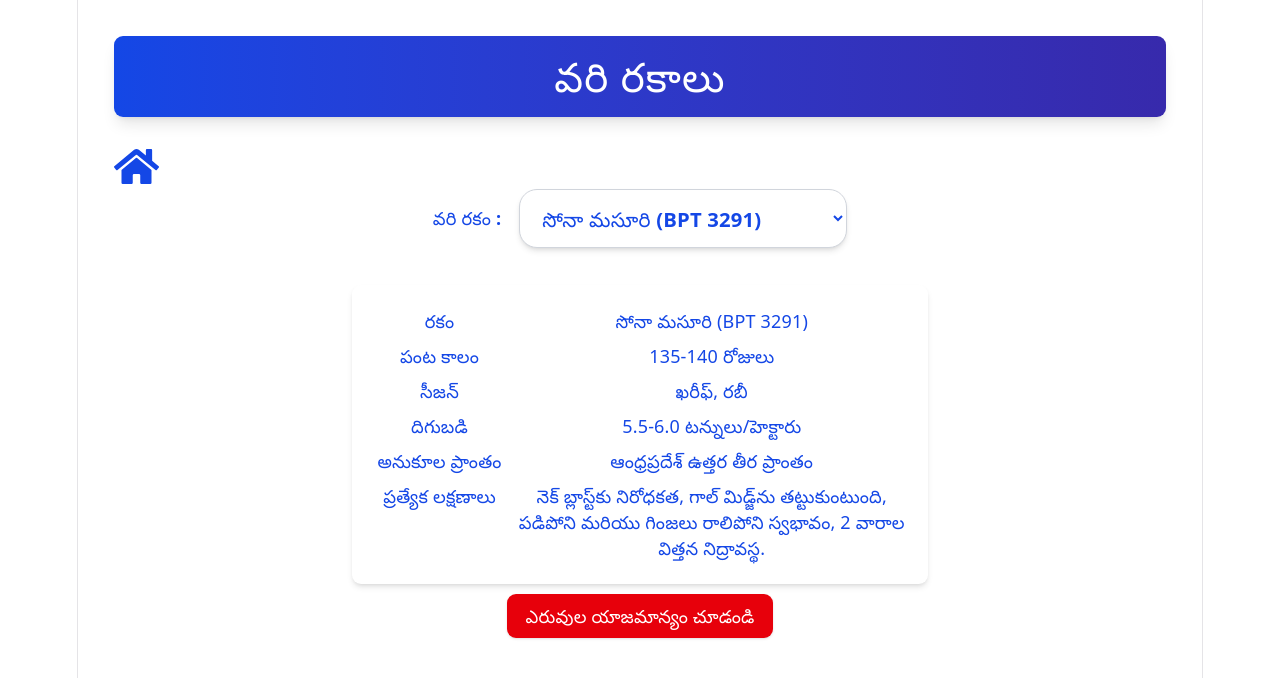
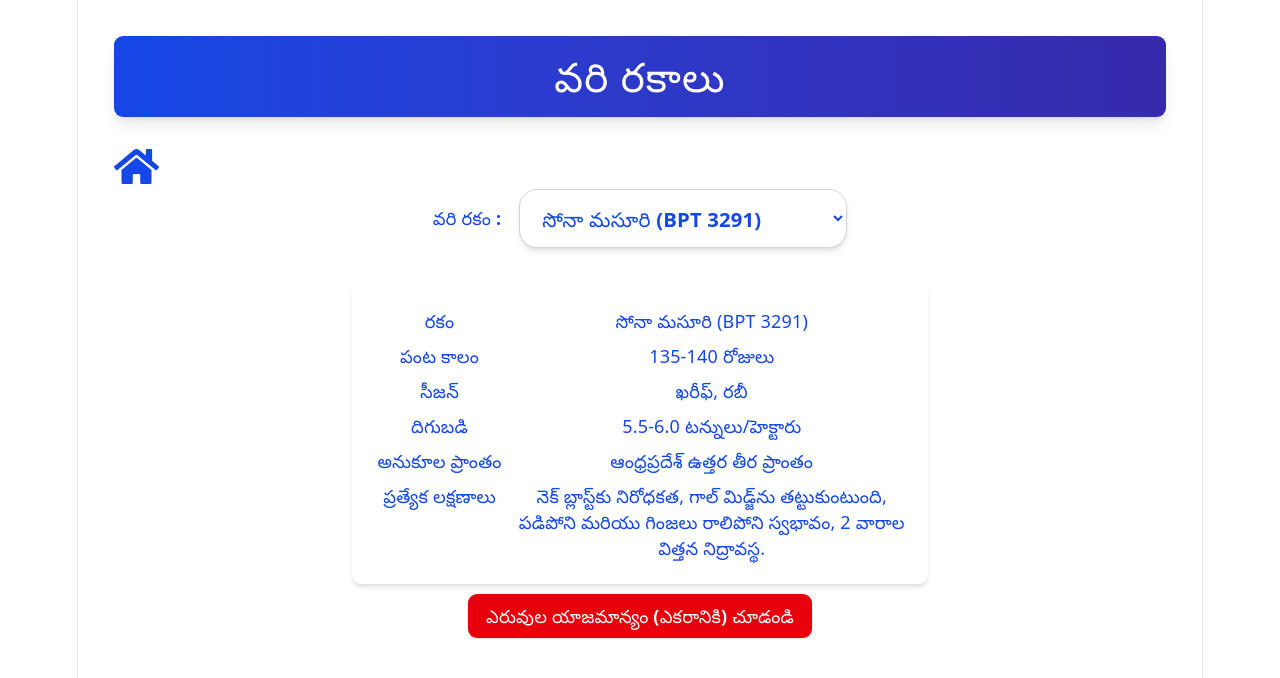
Before and after one commit to bharanic4040/agri, a React (Vite) app: page /crop-types in a window 1280 px wide. Shown: the top 678 px of the page. Built offline with nearby package versions, Linux system fonts and the light colour scheme.

Commit message:
gemini llm done for paddy crop

```diff
--- a/src/pages/CropType.tsx
+++ b/src/pages/CropType.tsx
@@ -72,7 +72,7 @@
             <div>
                 <button onClick={fetchFertilizerSchedule} style={{ marginTop: "10px"}}
                 className="bg-red-600 hover:bg-red-700 text-white font-semibold py-2 px-4 rounded-lg shadow">
-                    ఎరువుల యాజమాన్యం చూడండి
+                    ఎరువుల యాజమాన్యం (ఎకరానికి) చూడండి
                 </button></div>
 
             {paddyLLMOutput &&
```
